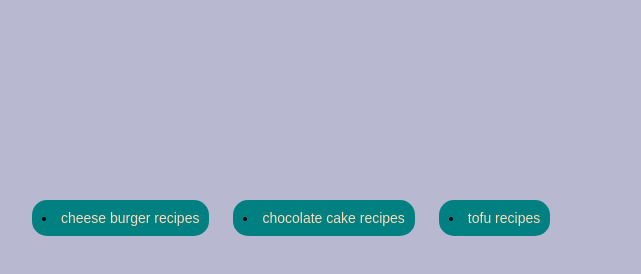
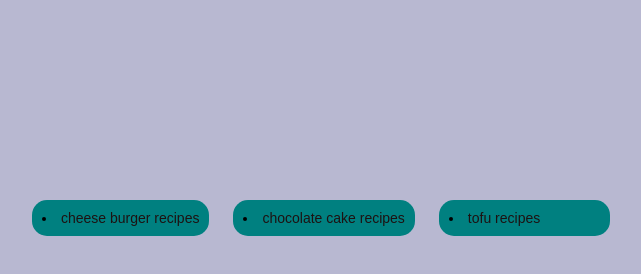
Before and after one commit to AMANUELYO/index.html, a plain HTML site: page index.html in a window 1280 px wide. Shown: the part 118-392 px from the top of the page, without its empty margins (330-971 px from the left). Drawn offline with Linux system fonts and the light colour scheme.

Commit message:
Add an animation added an hovering animation to the index.html buttons.

```diff
--- a/index-buttons.css
+++ b/index-buttons.css
@@ -1,6 +1,6 @@
 .a1,.a2,.a3
 {
-  text-decoration: solid ;color: peachpuff;
+  text-decoration: solid ;color: rgb(29, 18, 18);
 }
 button
 {
@@ -16,9 +16,11 @@ button
   }
   .a,.b,.c
   {
-    margin-top: 200px;
+    margin-top: 200px;text-align: center;
   }
   div
   {
     text-align: center;
   }
+  button:hover{background-color: aliceblue; color:rgb(29, 18, 18);transition: 0.5s;}
+  .c{padding-right:70px;}
--- a/recipes/cho/chocolate-recipes.css
+++ b/recipes/cho/chocolate-recipes.css
@@ -2,6 +2,7 @@ body
 {
     font-family: Georgia, 'Times New Roman', Times, serif;
 }
+
 div
 {
     background-color: rgb(184, 184, 209);
@@ -14,7 +15,7 @@ div
 }
 img
 {
-margin-left:40%;margin-top: 10%; width: 300px; height: 280px; border-radius: 365px;
+ width: 300px; height: 280px; border-radius: 365px;margin-top:10%;margin-left: 40%;
 }
 .h3
 {
```
